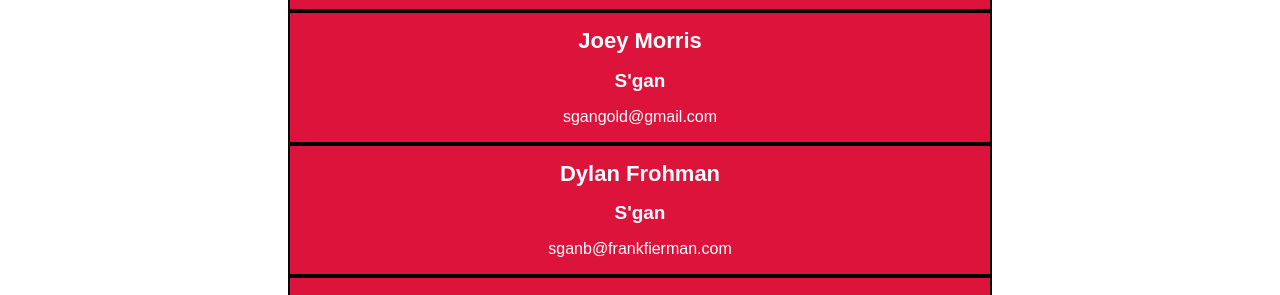
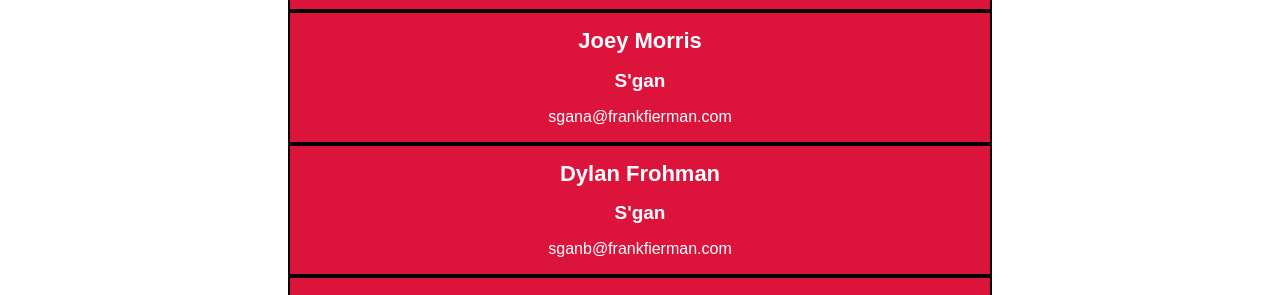
Before and after one commit to fiermanmazkir/fiermanmazkir.github.io, a Jekyll site: the page built from board/index.md, in a window 1280 px wide and 1312 px high. Shown: the part 307-602 px from the top of the window. Built offline with Jekyll 4.4.1, drawn with Linux system fonts in a browser that asks for light colours; comment, search, counter and statistics services are not loaded.

Commit message:
Update index.md

```diff
--- a/board/index.md
+++ b/board/index.md
@@ -68,10 +68,9 @@ p.board {
 	 404.996.8004</p> </a></div>
 
 <div class="board">
-
-         <h1 class="board">Joey Morris</h1>
+<h1 class="board">Joey Morris</h1>
 	 <h2 class="board">S'gan</h2>
-	 <p class="board">sgangold@gmail.com<br>
+	 <p class="board">sgana@frankfierman.com<br>
 	 </p>
 	 </div>
 
```
